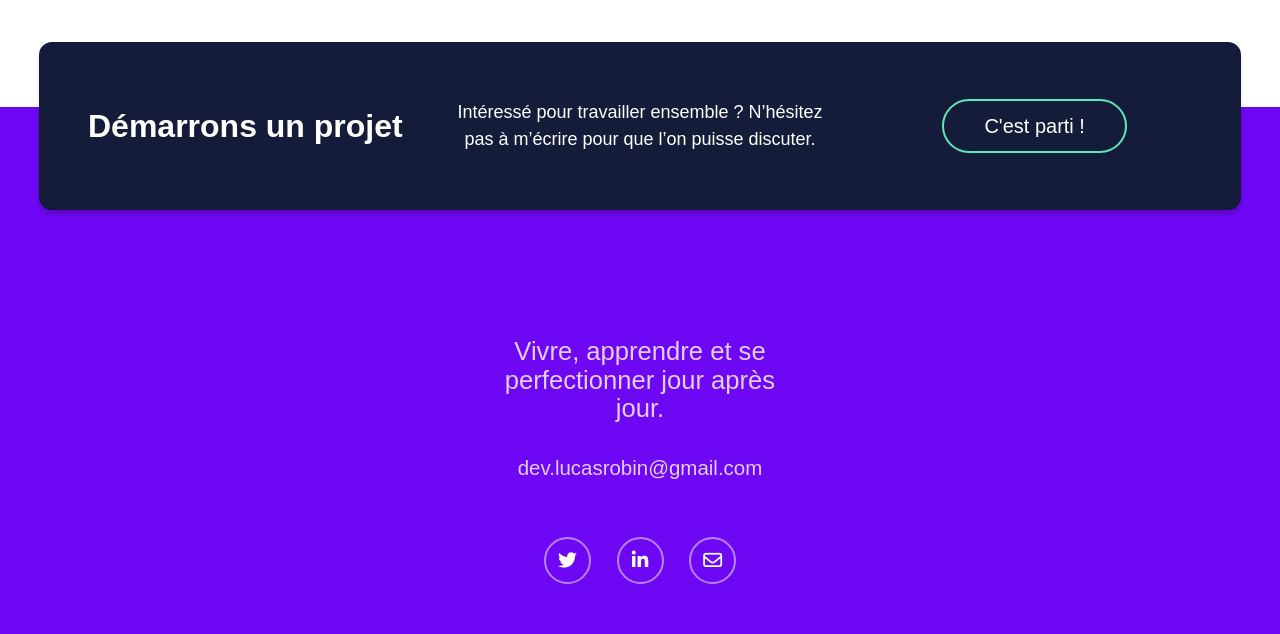
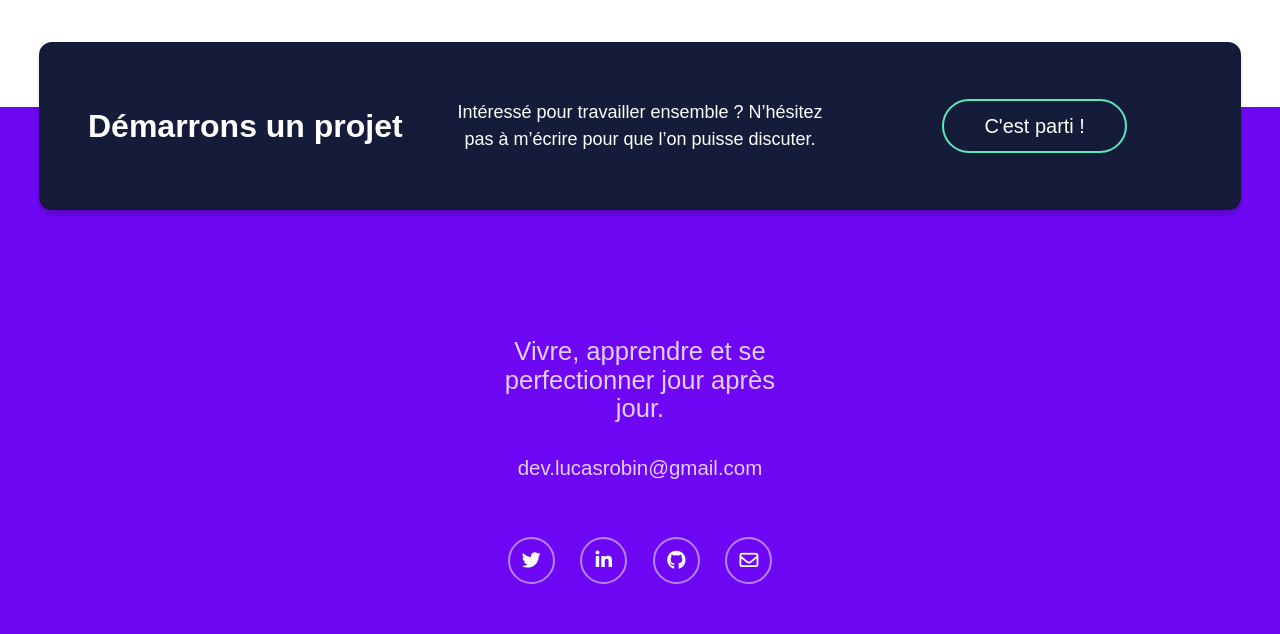
Before and after one commit to McFlorys/Portfoliolucas, a plain HTML site: page index.html in a window 1280 px wide. Shown: the part 4057-4691 px from the top of the page. Drawn offline with Linux system fonts and the light colour scheme; some icons are missing; a web font is replaced by a local one.

Commit message:
Add GitHub Link

```diff
--- a/index.html
+++ b/index.html
@@ -191,7 +191,7 @@
           </div>
         </div>
         <div class="social-icons">
-          <p class="field"><a class="button is-medium" href="https://twitter.com/mcflorys" target="_blank"><span class="icon is-small"><i class="fab fa-twitter fa-fw"></i></span></a><a class="button is-medium" href="https://www.linkedin.com/in/lucasrobindev/" target="_blank"><span class="icon is-small"><i class="fab fa-linkedin-in fa-fw"></i></span></a><a class="button is-medium" href="mailto:dev.lucasrobin@gmail.com"><span class="icon is-small"><i class="far fa-envelope fa-fw"></i></span></a></p>
+          <p class="field"><a class="button is-medium" href="https://twitter.com/mcflorys" target="_blank"><span class="icon is-small"><i class="fab fa-twitter fa-fw"></i></span></a><a class="button is-medium" href="https://www.linkedin.com/in/lucasrobindev/" target="_blank"><span class="icon is-small"><i class="fab fa-linkedin-in fa-fw"></i></span></a><a class="button is-medium" href="https://github.com/McFlorys" target="_blank"><span class="icon is-small"><i class="fa-brands fa-github"></i></span></a><a class="button is-medium" href="mailto:dev.lucasrobin@gmail.com"><span class="icon is-small"><i class="far fa-envelope fa-fw"></i></span></a></p>
         </div>
         <div class="made-by-bulma"><a href="https://bulma.io" target="_blank"><img src="https://bulma.io/images/made-with-bulma--white.png" alt="Made with Bulma" width="163" height="31"></a></div>
       </div>
```
